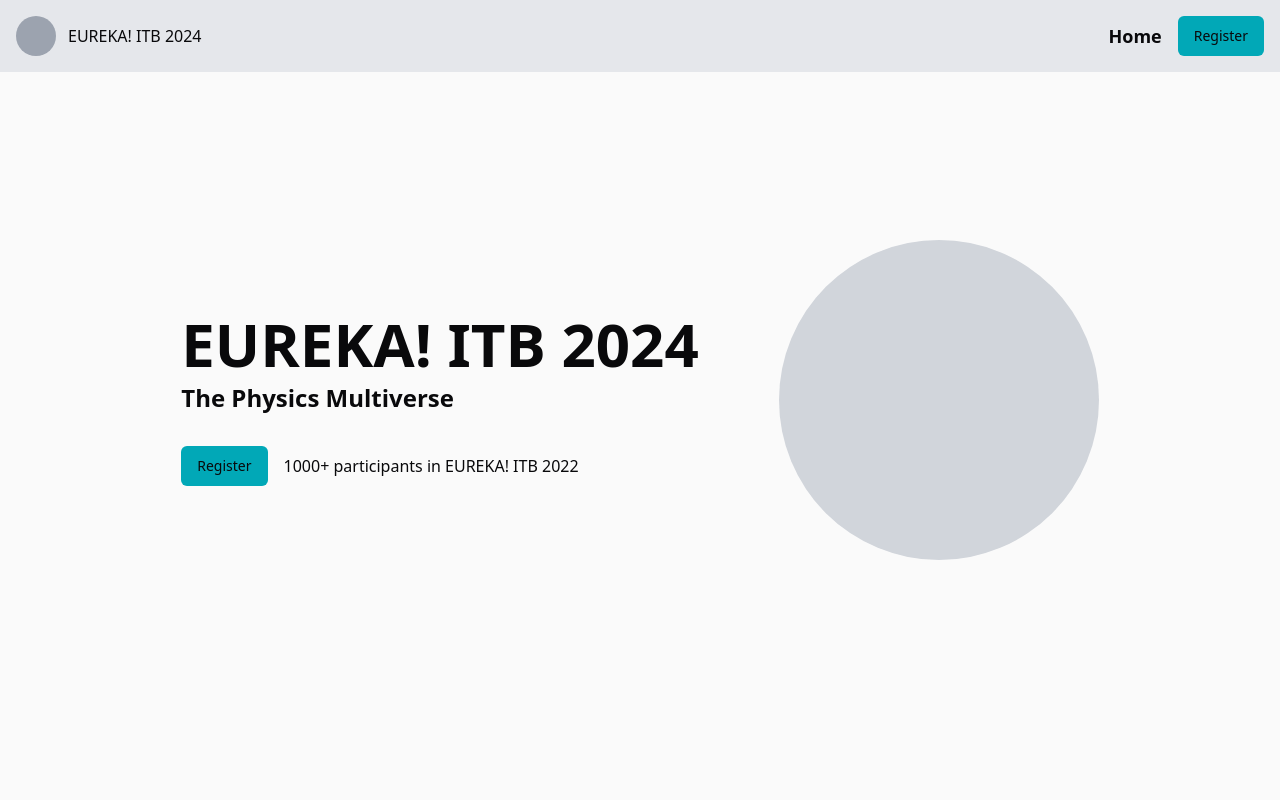
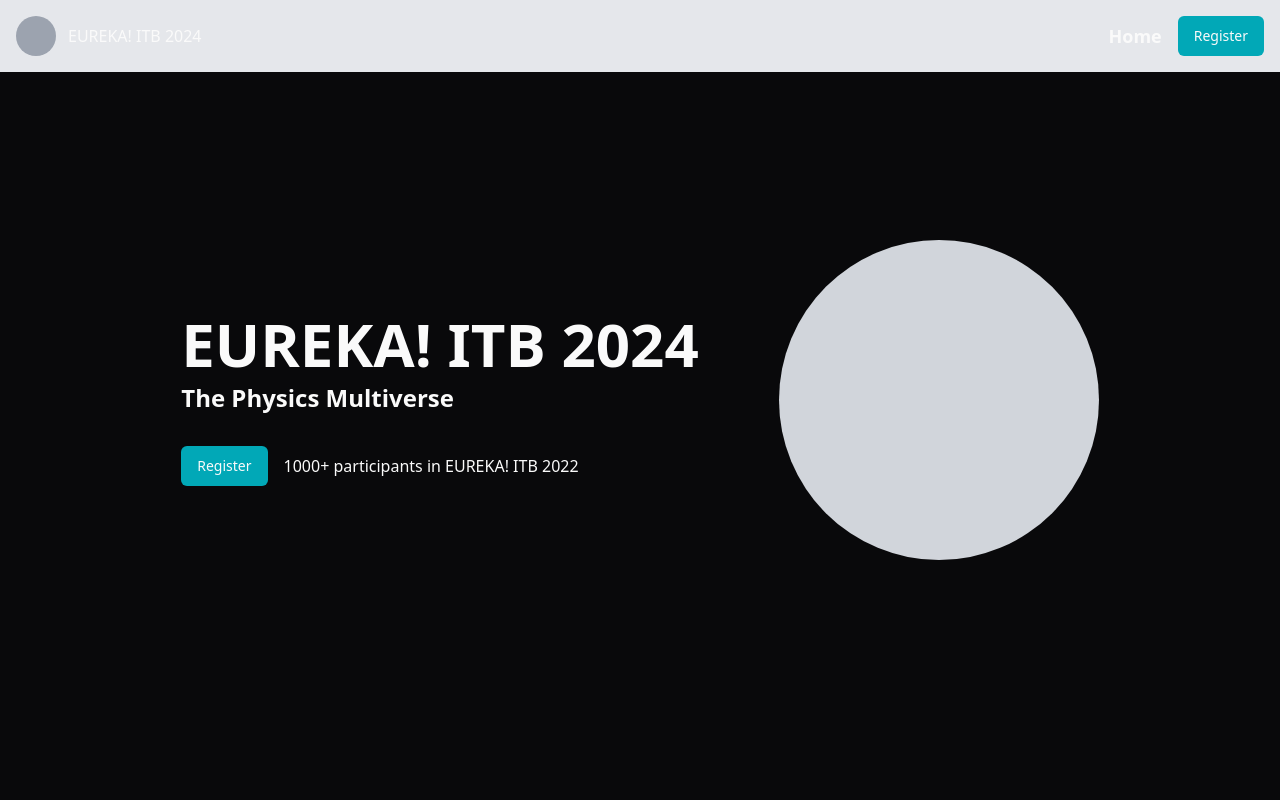
Before and after one commit to EUREKA-ITB/eureka-itb24, a Next.js app: page / in a window 1280 px wide. Shown: the top 800 px of the page. Built offline with nearby package versions, Linux system fonts and the light colour scheme.

Commit message:
fix: switch foreground and background colors, and change shadcn-ui dark colors

```diff
--- a/src/app/globals.css
+++ b/src/app/globals.css
@@ -16,8 +16,8 @@
 
 @layer base {
   :root {
-    --background: 0 0 98%; /* neutral-50 */
-    --foreground: 240 10% 4%; /* neutral-950 */
+    --background: 240 10% 4%; /* neutral-950 */
+    --foreground: 0 0 98%; /* neutral-50 */
 
     --neutral-50: 0 0 98%;
     --neutral-100: 240 5% 96%;
@@ -30,13 +30,7 @@
     --neutral-800: 240 4% 16%;
     --neutral-900: 240 6% 10%;
     --neutral-950: 240 10% 4%;
-    --neutral-foreground: 240 10% 4%;
-
-    --card: 240 5% 96%; /* neutral-100 */
-    --card-foreground: 240 10% 4%; /* neutral-foreground */
-
-    --popover: 240 5% 96%; /* neutral-100 */
-    --popover-foreground: 240 10% 4%; /* neutral-foreground */
+    --neutral-foreground: 0 0 98%; /* neutral-50 */
 
     --primary: 185 99% 36%; /* primary-600 */
     --primary-50: 174 100% 96%;
@@ -49,7 +43,7 @@
     --primary-800: 187 75% 27%;
     --primary-900: 189 69% 24%;
     --primary-950: 190 84% 15%;
-    --primary-foreground: 240 10% 4%; /* foreground */
+    --primary-foreground: 0 0 98%; /* foreground */
 
     --secondary: 208 47% 48%; /* secondary-500 */
     --secondary-50: 214 47% 97%;
@@ -62,37 +56,40 @@
     --secondary-800: 210 47% 27%;
     --secondary-900: 211 43% 24%;
     --secondary-950: 213 43% 16%;
-    --secondary-foreground: 240 10% 4%; /* foreground */
-
-    --muted: 0 0% 96.1%;
-    --muted-foreground: 0 0% 45.1%;
+    --secondary-foreground: 0 0 98%; /* foreground */
 
     --accent: 36 84% 64% /* accent-300 */ --accent-50: 40 90% 96% --accent-100:
       40 86% 89% --accent-200: 40 84% 77% --accent-400: 32 83% 60% --accent-500:
       26 77% 55% --accent-600: 20 67% 47% --accent-700: 15 69% 38% --accent-800:
       13 66% 32% --accent-900: 12 66% 26% --accent-950: 13 80% 14%
-      --accent-foreground: 240 10% 4%; /* foreground */
+      --accent-foreground: 0 0 98%; /* foreground */
 
     --destructive: 4 61% 49% /* destructive-600*/ --destructive-50: 0 63% 97%
       --destructive-100: 0 65% 93% --destructive-200: 1 70% 88%
       --destructive-300: 2 71% 80% --destructive-400: 2 70% 68%
       --destructive-500: 2 68% 58% --destructive-700: 4 63% 41%
       --destructive-800: 3 61% 34% --destructive-900: 2 55% 30%
-      --destructive-950: 2 66% 15% --destructive-foreground: 240 10% 4%; /* foreground */
+      --destructive-950: 2 66% 15% --destructive-foreground: 0 0 98%; /* foreground */
 
     --success: 131 58% 66% /* success-400 */ --success-50: 136 73% 97%
       --success-100: 134 76% 94% --success-200: 136 70% 87% --success-300: 133
       67% 78% --success-500: 127 45% 56% --success-600: 126 36% 46%
       --success-700: 127 35% 36% --success-800: 131 35% 29% --success-900: 133
-      34% 24% --success-950: 133 43% 12% --success-foreground: 240 10% 4%; /* foreground */
+      34% 24% --success-950: 133 43% 12% --success-foreground: 0 0 98%; /* foreground */
 
     --black: hsl(0 0 0%);
     --white: hsl(0 0 100%);
 
-    --border: 0 0% 89.8%;
-    --input: 0 0% 89.8%;
-    --ring: 0 0% 3.9%;
-
+    /* shadcn-ui */
+    --card: 0 0% 3.9%;
+    --card-foreground: 0 0% 98%;
+    --popover: 0 0% 3.9%;
+    --popover-foreground: 0 0% 98%;
+    --muted: 0 0% 14.9%;
+    --muted-foreground: 0 0% 63.9%;
+    --border: 0 0% 14.9%;
+    --input: 0 0% 14.9%;
+    --ring: 0 0% 83.1%;
     --radius: 0.5rem;
   }
 }
```
